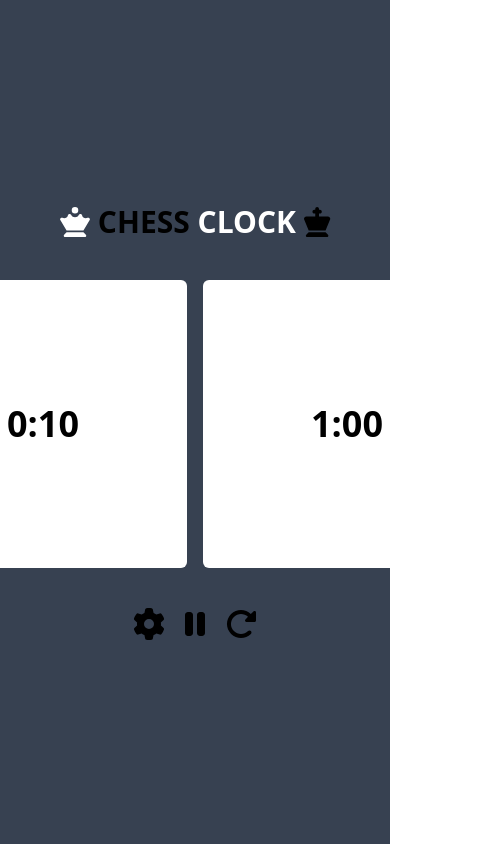
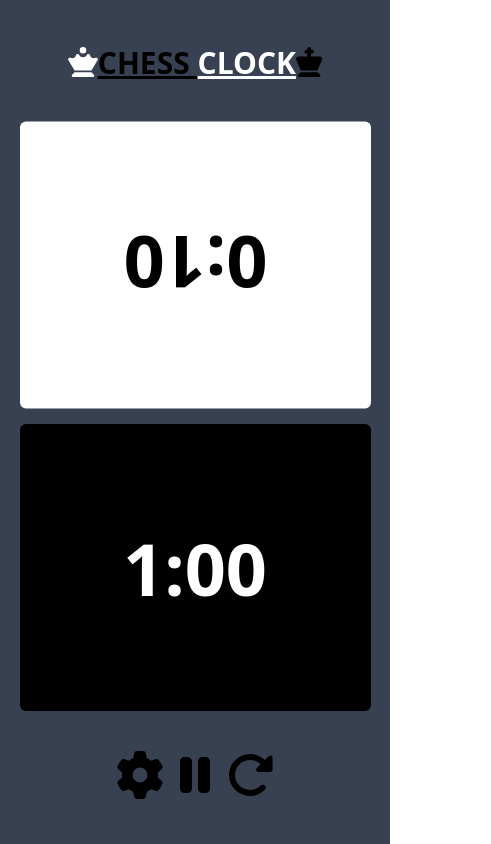
Before and after one commit to igg7x/Chess-Clock, a React (Vite) app: page / in a window 390 px wide. Shown: the whole page, 491 px wide, since content can reach past the window. Built offline with nearby package versions, Linux system fonts and the light colour scheme.

Commit message:
fix: make responsive design

```diff
--- a/src/components/Board.jsx
+++ b/src/components/Board.jsx
@@ -45,6 +45,13 @@ const timesReducer = (state, action) => {
           seconds: state.player2.seconds === 0 ? 59 : state.player2.seconds - 1,
         },
       };
+
+    case "RESET":
+      return {
+        ...state,
+        player1: { minutes: 0, seconds: 10 },
+        player2: { minutes: 1, seconds: 0 },
+      };
     default:
       return state;
   }
@@ -78,6 +85,7 @@ const BoardSide = () => {
   };
 
   const handleReset = () => {
+    dispatch({ type: "RESET" });
     setTurnPlayer("");
     setStop(true);
     clearsIntervals();
@@ -221,17 +229,17 @@ const BoardSide = () => {
   //   );
   //   clearInterval(intervalPlayer1Ref.current);
   // };
-
   return (
     <div className="flex gap-10 flex-col  items-center  justify-center bg-gray-700  h-screen ">
       <h3 className="font-bold  text-3xl">
         <FontAwesomeIcon className=" text-white" icon={faChessQueen} />
-        <span className="text-black"> CHESS</span>
-        <span className="text-white"> CLOCK </span>
+        <span className="text-black underline">CHESS </span>
+        <span className="text-white underline"> CLOCK</span>
         <FontAwesomeIcon className="text-black" icon={faChessKing} />
       </h3>
-      <div className="flex  gap-4">
+      <div className="flex justify-center max-[400px]:flex-col  max-[400px]:justify-center  w-[90%] h-[70%] gap-4">
         <PlayerClock
+          name={PLAYERS.player1}
           turn={turnPlayer}
           turnPlayer={turnPlayer === PLAYERS.player1}
           handleClick={handleClick}
@@ -239,6 +247,7 @@ const BoardSide = () => {
           seconds={times.player1.seconds}
         />
         <PlayerClock
+          name={PLAYERS.player2}
           turn={turnPlayer}
           turnPlayer={turnPlayer === PLAYERS.player2}
           handleClick={handleClick}
@@ -246,14 +255,14 @@ const BoardSide = () => {
           seconds={times.player2.seconds}
         />
       </div>
-      <div className="flex justify-center gap-5">
+      <div className="flex justify-center  gap-4">
         <Button icon={faGear} onButtonClick={toogleModal} />
         <ConfigModal show={isShowing} onCloseModal={toogleModal} />
         <button onClick={handleStart}>
           {stop ? (
-            <FontAwesomeIcon size="2xl" icon={faPause} />
+            <FontAwesomeIcon size="3x" icon={faPause} />
           ) : (
-            <FontAwesomeIcon size="2xl" icon={faPlay} />
+            <FontAwesomeIcon size="3x" icon={faPlay} />
           )}
         </button>
         <Button onButtonClick={handleReset} icon={faRotateRight} />
--- a/src/components/Button.jsx
+++ b/src/components/Button.jsx
@@ -5,7 +5,7 @@ import { FontAwesomeIcon } from "@fortawesome/react-fontawesome";
 const Buttons = ({ icon, onButtonClick }) => {
   return (
     <button onClick={onButtonClick}>
-      <FontAwesomeIcon size="2xl" icon={icon} />
+      <FontAwesomeIcon size="3x" icon={icon} />
     </button>
   );
 };
--- a/src/components/ConfigModal.jsx
+++ b/src/components/ConfigModal.jsx
@@ -20,7 +20,7 @@ const ConfigModal = ({ show, onCloseModal }) => {
   }
   return (
     <div className="fixed top-0 left-0 w-full h-full  flex items-center justify-center backdrop-blur-sm">
-      <section className="w-full  sm:w-2/4 md:w-1/2 lg:w-1/3 xl:w-1/4 absolute bg-gray-300 rounded-md  sm:p-8 flex flex-col gap-6">
+      <section className="w-[50%]  sm:w-2/4 md:w-1/2 lg:w-1/3 xl:w-1/4 absolute bg-gray-300 rounded-md p-10  sm:p-8 flex flex-col gap-6">
         <button className="absolute top-0 right-0 p-2" onClick={onCloseModal}>
           <FontAwesomeIcon icon={faXmark} />
         </button>
@@ -47,7 +47,7 @@ const ConfigModal = ({ show, onCloseModal }) => {
           </form>
         </section>
         <button
-          className="hover:bg-green-400 bg-black text-white rounded-md p-2"
+          className="hover:bg-green-400  bg-black text-white rounded-md p-2"
           onClick={onCloseModal}>
           Apply
         </button>
--- a/src/components/PlayerClock.jsx
+++ b/src/components/PlayerClock.jsx
@@ -1,18 +1,34 @@
 import React from "react";
 import { PLAYERS } from "../constants/Players";
-const PlayerClock = ({ turnPlayer, handleClick, minutes, seconds, turn }) => {
+const PlayerClock = ({
+  turnPlayer,
+  handleClick,
+  minutes,
+  seconds,
+  turn,
+  name,
+}) => {
+  const clockClasses =
+    name === PLAYERS.player1
+      ? "h-auto  flex flex-col max-[400px]:rotate-180  max-[400px]:w-full  max-[400px]:h-full  items-center justify-center w-4/5 bg-white rounded-md"
+      : "h-auto flex flex-col items-center justify-center w-4/5 max-[400px]:w-full max-[400px]:h-full  rounded-md bg-black";
+
+  const numberClases = name === PLAYERS.player1 ? "text-black" : "text-white";
+
   return (
     <div
       style={
         turnPlayer ? { border: "10px  solid green" } : { pointerEvents: "none" }
       }
-      className="h-72  flex  flex-col items-center justify-center w-72 bg-white rounded-md"
+      className={clockClasses}
       onClick={handleClick}>
-      <p className="font-semibold text-4xl text-black">
+      <h1
+        draggable="false"
+        className={`font-semibold  text-7xl md:text-xl ${numberClases}`}>
         {" "}
         {minutes}:{seconds < 10 ? `0${seconds}` : seconds}
-      </p>
-      <p className="text-3xl font-light text-black">
+      </h1>
+      <p className={`text-3xl font-light ${numberClases}`}>
         {turnPlayer ? `Turn ${PLAYERS[turn]}` : ""}
       </p>
     </div>
--- a/tailwind.config.js
+++ b/tailwind.config.js
@@ -3,6 +3,9 @@ export default {
   content: ["./index.html", "./src/**/*.{js,ts,jsx,tsx}"],
   theme: {
     extend: {},
+    screens: {
+      minsm: "400px",
+    },
   },
   plugins: [],
 };
```
